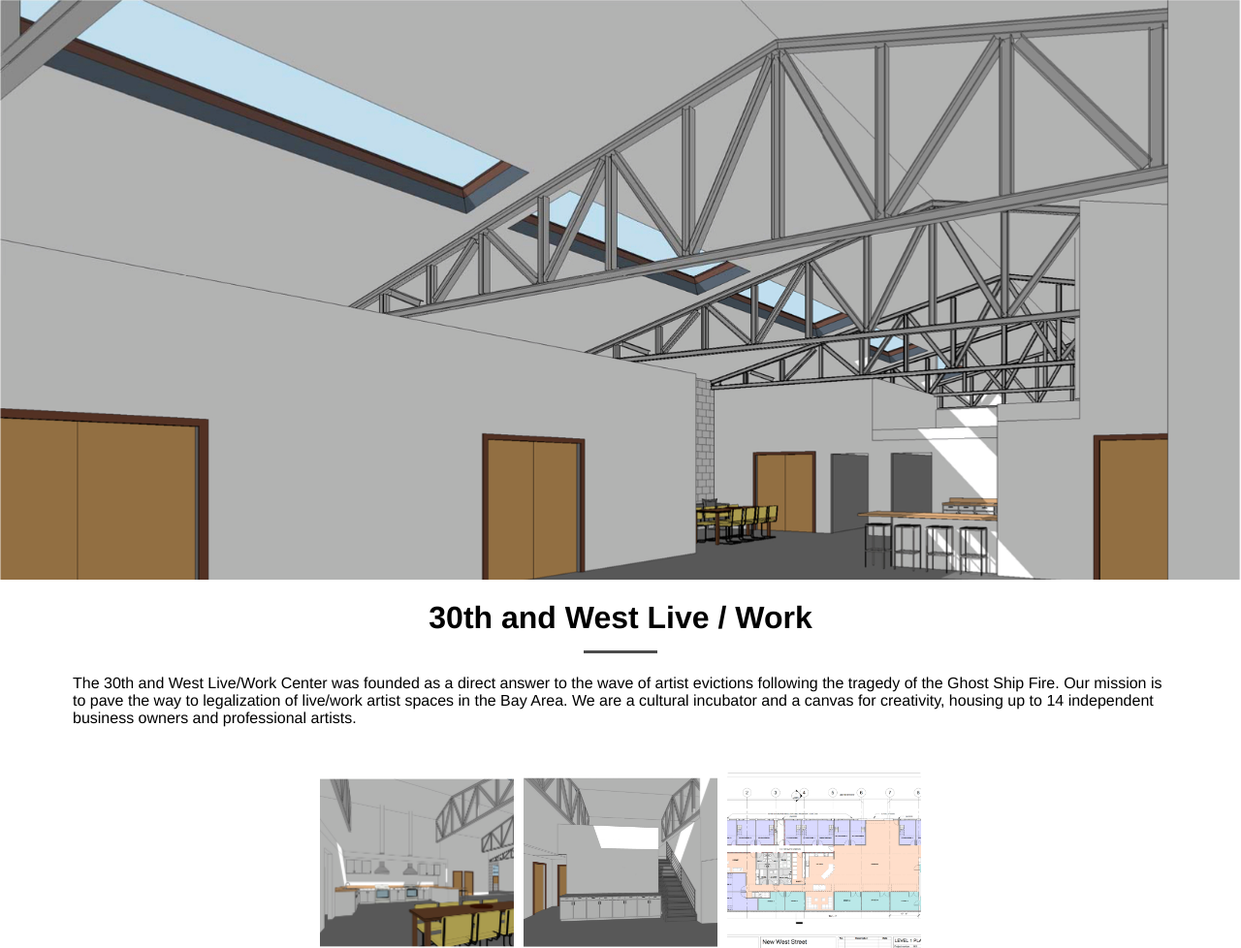
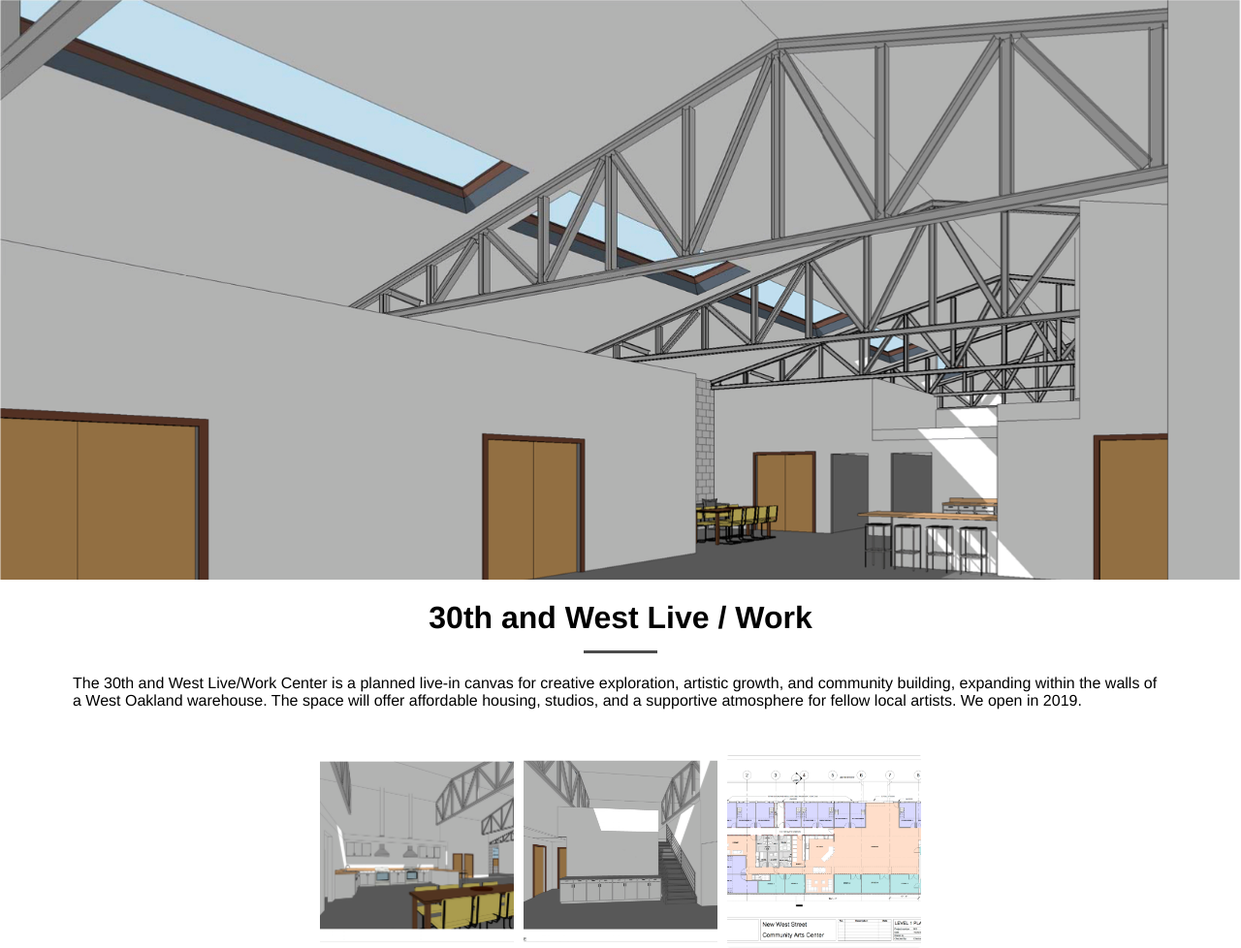
Before and after one commit to nyscherm/misha-staging, a plain HTML site: page 30w.html in a window 1280 px wide. Shown: the part 122-1100 px from the top of the page at 97% size. Drawn offline with nearby package versions, Linux system fonts and the light colour scheme.

Commit message:
Update 30w.html

```diff
--- a/30w.html
+++ b/30w.html
@@ -15,7 +15,7 @@
 			<div class="content">
 				<h1>30th and West Live / Work</h1>
 				<p>
-					The 30th and West Live/Work Center was founded as a direct answer to the wave of artist evictions following the tragedy of the Ghost Ship Fire.  Our mission is to pave the way to legalization of live/work artist spaces in the Bay Area. We are a cultural incubator and a canvas for creativity, housing up to 14 independent business owners and professional artists.
+					The 30th and West Live/Work Center is a planned live-in canvas for creative exploration, artistic growth, and community building, expanding within the walls of a West Oakland warehouse. The space will offer affordable housing, studios, and a supportive atmosphere for fellow local artists.  We open in 2019.
 				</p>
 			</div>
 		</div>
```
